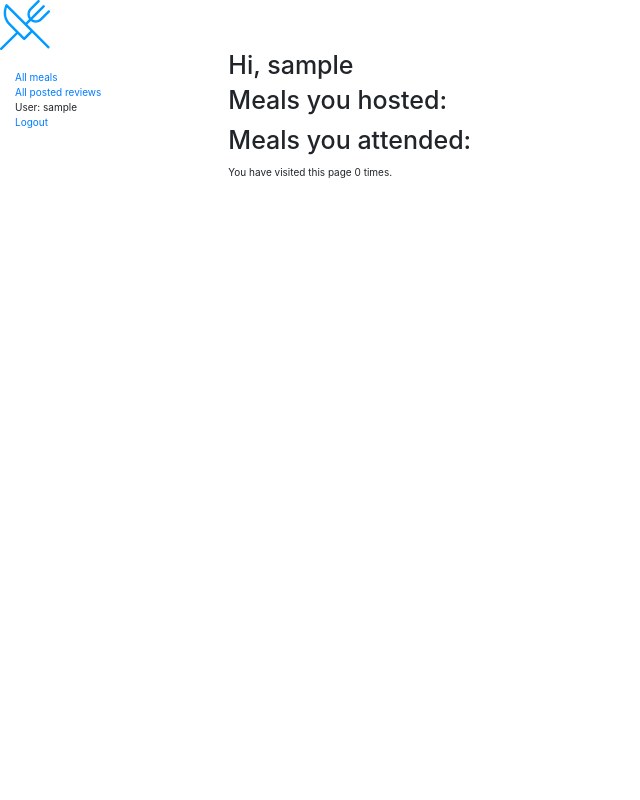
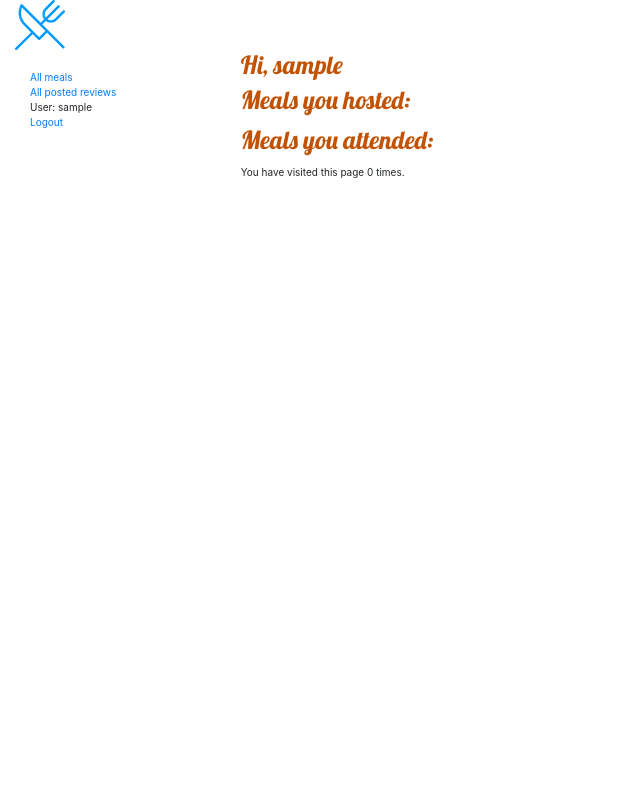
Before and after one commit to krys27/first-django, a Django app: page /meals/user/1/ in a window 1280 px wide. Shown: the whole page, without its empty margins (0-640 px from the left). Run offline with Django 3.2, Linux system fonts and the light colour scheme; the visitor is signed in with stand-in values (Sample User, id 1); data comes from the database, SQL or seed files in the repository; data that the repository does not hold is empty; some libraries are stand-ins or nearby versions.

Commit message:
added some fonts

```diff
--- /dev/null
+++ b/meals/static/css/meals.css
@@ -0,0 +1,8 @@
+h1, h2  {
+    color: #C25100;
+    font-family: 'Lobster';
+}
+
+body {
+    padding-left: 15px;
+}
--- a/meals/templates/base.html
+++ b/meals/templates/base.html
@@ -5,8 +5,9 @@
 <head>
     <title>{% block title %}{% endblock %}</title>
     <link rel="stylesheet" href="https://stackpath.bootstrapcdn.com/bootstrap/4.1.3/css/bootstrap.min.css" integrity="sha384-MCw98/SFnGE8fJT3GXwEOngsV7Zt27NXFoaoApmYm81iuXoPkFOJwJ8ERdknLPMO" crossorigin="anonymous">
-    {% load static %}
     <link rel="stylesheet" href="{% static 'css/styles.css' %}">
+    <link href="//fonts.googleapis.com/css?family=Lobster&subset=latin,latin-ext" rel="stylesheet" type="text/css">
+    <link rel="stylesheet" href="{% static 'css/meals.css' %}">
 </head>
 <body>
     <img src="{% static "logo.png" style="width:58px;height:58px" %}" alt="Logo">
```
